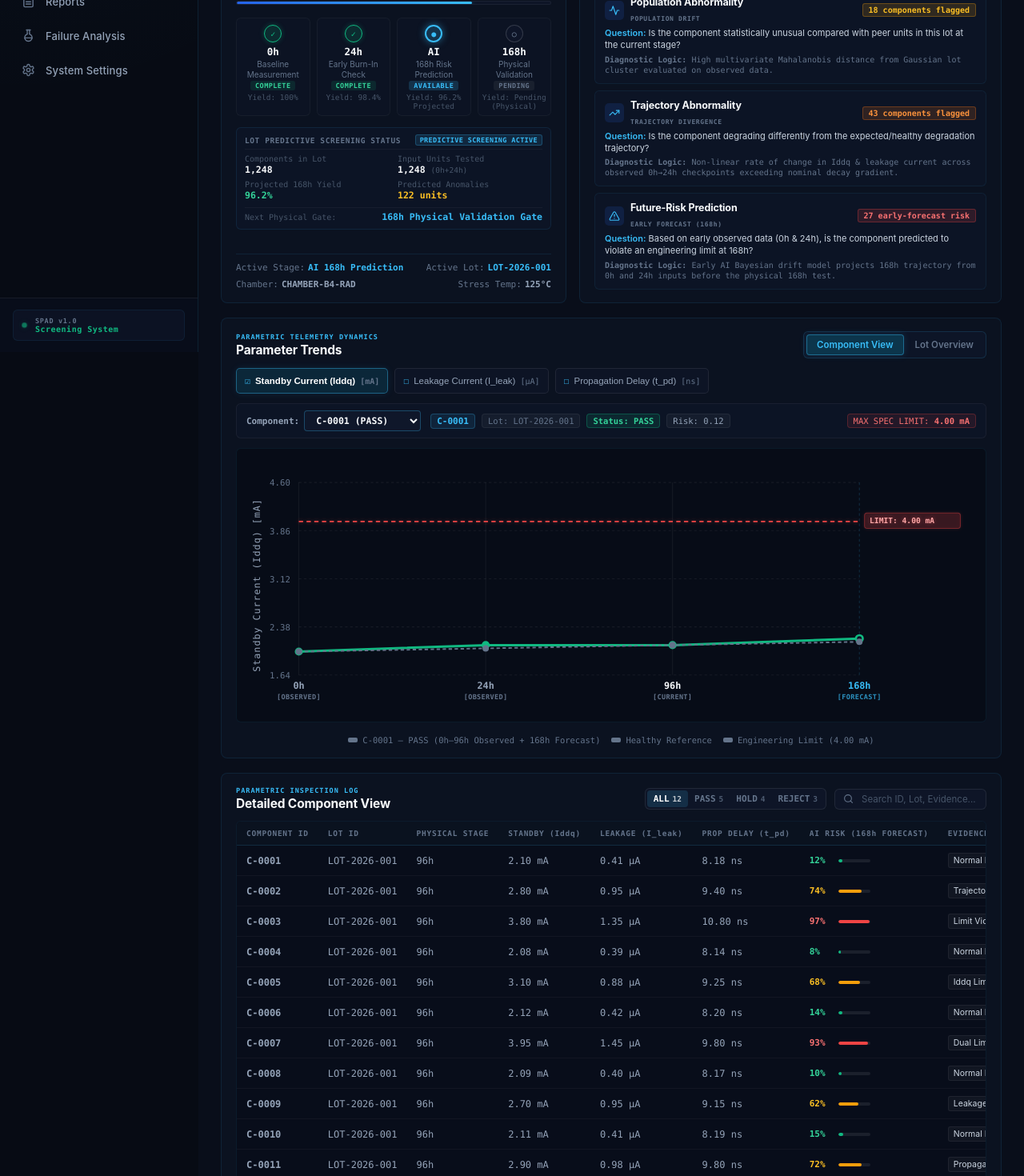
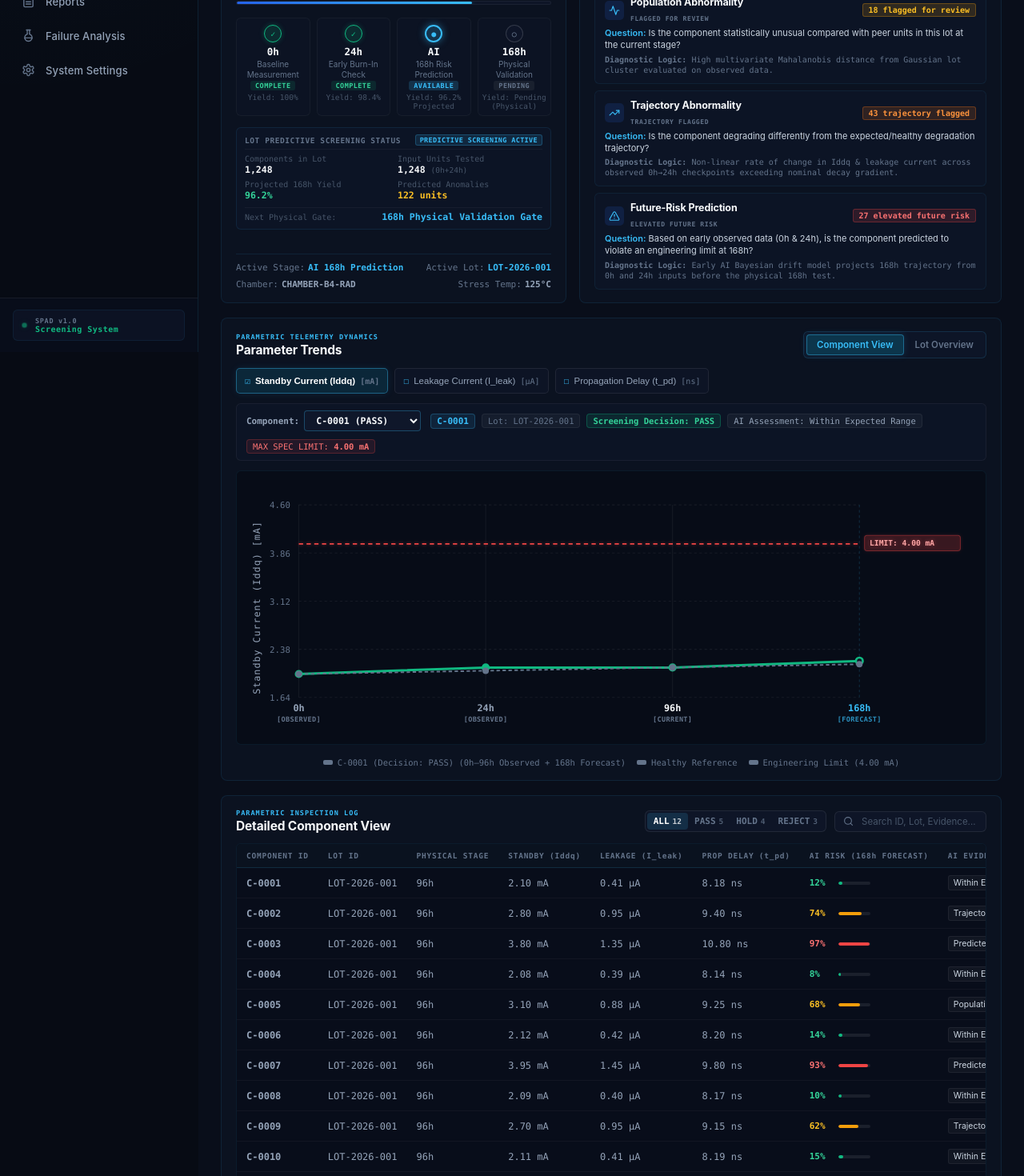
Before and after one commit to mohith-reddy18/SIH26-SPAD, a React (Vite) app: page / in a window 1280 px wide. Shown: the part 360-1830 px from the top of the page at 80% size. Built offline with nearby package versions, Linux system fonts and the light colour scheme.

Commit message:
changing terminology

```diff
--- a/src/components/dashboard/ComponentDetailModal.jsx
+++ b/src/components/dashboard/ComponentDetailModal.jsx
@@ -127,14 +127,14 @@ export default function ComponentDetailModal({
     ? explanation.predictedRiskPercent
     : component.aiRisk || 15;
 
-  let riskCategory = 'LOW RISK';
+  let riskCategory = 'WITHIN EXPECTED RANGE';
   let riskColor = '#10b981';
   if (predictedRisk > 40) {
-    riskCategory = 'MODERATE RISK';
+    riskCategory = 'ELEVATED FUTURE RISK';
     riskColor = '#f59e0b';
   }
   if (predictedRisk > 75) {
-    riskCategory = 'HIGH RISK';
+    riskCategory = 'PREDICTED LIMIT BREACH';
     riskColor = '#ef4444';
   }
 
@@ -223,19 +223,19 @@ export default function ComponentDetailModal({
             </div>
             <div className="spad-modal-meta-item">
               <span className="spad-meta-k">168h Physical Gate:</span>
-              <span className="spad-meta-v text-slate">PENDING (Physical ESS)</span>
+              <span className="spad-meta-v text-slate">PENDING (Physical Validation)</span>
             </div>
           </div>
 
           {/* ============================================================ */}
-          {/* SECTION 1: DETERMINISTIC ENGINEERING DECISION & EVIDENCE     */}
+          {/* SECTION 1: DETERMINISTIC ENGINEERING SCREENING DECISION       */}
           {/* ============================================================ */}
           <section className="spad-modal-section spad-decision-section" aria-labelledby="heading-eng-decision">
             <div className="spad-section-header">
               <div className="spad-section-title-wrap">
-                <span className="spad-section-pill eng-pill">MIL-STD DETERMINISTIC RULE</span>
+                <span className="spad-section-pill eng-pill">MIL-STD SPECIFICATION RULE</span>
                 <h3 id="heading-eng-decision" className="spad-section-title">
-                  Screening Decision &amp; Engineering Evidence
+                  Engineering Screening Decision &amp; Specification Limits
                 </h3>
               </div>
               <div
@@ -256,7 +256,7 @@ export default function ComponentDetailModal({
               </div>
               <p className="spad-decision-rule-sub">
                 Evaluated deterministically across all {engineeringResult.totalParametersCount} parameters against engineering maximum specifications.
-                Rule: 0 limit breaches → PASS, 1 breach → HOLD, 2+ breaches → REJECT.
+                Rule: 0 limit breaches &rarr; PASS, 1 breach &rarr; HOLD, 2+ breaches &rarr; REJECT.
               </p>
             </div>
 
@@ -306,7 +306,74 @@ export default function ComponentDetailModal({
           </section>
 
           {/* ============================================================ */}
-          {/* SECTION 2: AI EXPLAINABILITY — SHAP (MACHINE LEARNING MODEL) */}
+          {/* SECTION 2: AI EVIDENCE & MULTI-MODAL DIAGNOSTICS             */}
+          {/* ============================================================ */}
+          <section className="spad-modal-section spad-ai-evidence-section" aria-labelledby="heading-ai-evidence">
+            <div className="spad-section-header">
+              <div className="spad-section-title-wrap">
+                <span className="spad-section-pill ai-pill">AI MULTI-AXIS DIAGNOSTICS</span>
+                <h3 id="heading-ai-evidence" className="spad-section-title">
+                  AI Evidence &amp; Analytical Anomaly Signals
+                </h3>
+              </div>
+              <div className="spad-ai-disclaimer-badge">
+                AI ASSISTIVE EVIDENCE &bull; NON-DISPOSITIONAL
+              </div>
+            </div>
+
+            <p className="spad-shap-intro-desc">
+              Multi-modal AI models detect statistical distribution anomalies, drift trajectories, and future parametric risk to assist screening engineers.
+            </p>
+
+            <div className="spad-ai-evidence-grid">
+              <div className="spad-ai-evidence-card">
+                <div className="spad-ai-evidence-title-row">
+                  <span className="spad-ai-evidence-k">Population Abnormality</span>
+                  <span className={`spad-ai-status-tag ${component.populationAbnormality ? 'tag-warning' : 'tag-nominal'}`}>
+                    {component.populationAbnormality ? 'Flagged for Review' : 'Within Expected Range'}
+                  </span>
+                </div>
+                <p className="spad-ai-evidence-desc">
+                  {component.populationAbnormality
+                    ? 'Multivariate Mahalanobis distance exceeds Gaussian lot baseline cluster.'
+                    : 'Parametric distribution aligns tightly with nominal peer cohort cluster.'}
+                </p>
+              </div>
+
+              <div className="spad-ai-evidence-card">
+                <div className="spad-ai-evidence-title-row">
+                  <span className="spad-ai-evidence-k">Trajectory Abnormality</span>
+                  <span className={`spad-ai-status-tag ${component.trajectoryAbnormality ? 'tag-warning' : 'tag-nominal'}`}>
+                    {component.trajectoryAbnormality ? 'Abnormal Degradation Detected' : 'Within Expected Trajectory'}
+                  </span>
+                </div>
+                <p className="spad-ai-evidence-desc">
+                  {component.trajectoryAbnormality
+                    ? 'Non-linear rate of change observed across early burn-in intervals.'
+                    : 'Steady degradation gradient conforming to standard physics-of-failure curve.'}
+                </p>
+              </div>
+
+              <div className="spad-ai-evidence-card">
+                <div className="spad-ai-evidence-title-row">
+                  <span className="spad-ai-evidence-k">Future-Risk Prediction</span>
+                  <span className={`spad-ai-status-tag ${predictedRisk > 75 ? 'tag-critical' : predictedRisk > 40 ? 'tag-warning' : 'tag-nominal'}`}>
+                    {predictedRisk > 75 ? 'Predicted Limit Breach' : predictedRisk > 40 ? 'Elevated Future Risk' : 'Within Expected Range'}
+                  </span>
+                </div>
+                <p className="spad-ai-evidence-desc">
+                  {predictedRisk > 75
+                    ? `High probability (${predictedRisk}%) of exceeding engineering limit at 168h.`
+                    : predictedRisk > 40
+                    ? `Moderate probability (${predictedRisk}%) of parameter drift toward specification boundary.`
+                    : `Nominal 168h projection (${predictedRisk}%) well within safety margin.`}
+                </p>
+              </div>
+            </div>
+          </section>
+
+          {/* ============================================================ */}
+          {/* SECTION 3: AI EXPLAINABILITY — SHAP (MACHINE LEARNING MODEL) */}
           {/* ============================================================ */}
           <section className="spad-modal-section spad-shap-section" aria-labelledby="heading-ai-shap">
             <div className="spad-section-header">
--- a/src/components/dashboard/ComponentTable.jsx
+++ b/src/components/dashboard/ComponentTable.jsx
@@ -84,8 +84,8 @@ export default function ComponentTable({ records, onSelectComponent }) {
               <th>LEAKAGE (I_leak)</th>
               <th>PROP DELAY (t_pd)</th>
               <th>AI RISK (168h FORECAST)</th>
-              <th>EVIDENCE DIAGNOSTIC</th>
-              <th>STATUS</th>
+              <th>AI EVIDENCE</th>
+              <th>SCREENING DECISION</th>
             </tr>
           </thead>
           <tbody>
--- a/src/components/dashboard/ParameterTrends.jsx
+++ b/src/components/dashboard/ParameterTrends.jsx
@@ -84,7 +84,7 @@ export default function ParameterTrends({
     activeSeries = [
       {
         id: selectedComponent.id,
-        label: `${selectedComponent.id} — ${selectedStatus}`,
+        label: `${selectedComponent.id} (Decision: ${selectedStatus})`,
         componentId: selectedComponent.id,
         data: compData,
         color: getStatusColor(selectedStatus),
@@ -128,7 +128,7 @@ export default function ParameterTrends({
       const cStatus = calculateComponentStatus(comp.measurements, parameterSpecs);
       return {
         id: comp.id,
-        label: `${comp.id} — ${cStatus}`,
+        label: `${comp.id} (Decision: ${cStatus})`,
         componentId: comp.id,
         data: cData,
         color: getStatusColor(cStatus),
@@ -267,15 +267,10 @@ export default function ParameterTrends({
               <span
                 className={`spad-summary-pill-status status-${selectedStatus.toLowerCase()}`}
               >
-                Status: {selectedStatus}
+                Screening Decision: {selectedStatus}
               </span>
               <span className="spad-summary-pill-risk">
-                Risk:{' '}
-                {typeof selectedComponent.riskScore === 'number'
-                  ? selectedComponent.riskScore.toFixed(2)
-                  : typeof selectedComponent.aiRisk === 'number'
-                  ? (selectedComponent.aiRisk / 100).toFixed(2)
-                  : '0.00'}
+                AI Assessment: {selectedComponent.aiAssessment || (selectedComponent.aiRisk > 75 ? 'Predicted Limit Breach' : selectedComponent.aiRisk > 40 ? 'Elevated Future Risk' : 'Within Expected Range')}
               </span>
             </div>
           </div>
@@ -508,8 +503,12 @@ export default function ParameterTrends({
                 {hoveredPoint.checkpoint} {hoveredPoint.isForecast ? '[AI Prediction]' : '[Observed]'} | {hoveredPoint.paramName}: {hoveredPoint.val} {hoveredPoint.unit}
               </text>
               <text x="10" y="44" fill="#94a3b8" fontSize="9" fontFamily="var(--font-mono)">
-                {hoveredPoint.isForecast ? 'Predicted Limit Status: ' : 'Status: '}
-                <tspan fill={getStatusColor(hoveredPoint.status)} fontWeight="700">{hoveredPoint.status}</tspan>
+                {hoveredPoint.isForecast ? 'AI 168h Assessment: ' : 'Screening Decision: '}
+                <tspan fill={hoveredPoint.isForecast ? '#38bdf8' : getStatusColor(hoveredPoint.status)} fontWeight="700">
+                  {hoveredPoint.isForecast
+                    ? (hoveredPoint.status === 'REJECT' ? 'Predicted Limit Breach' : hoveredPoint.status === 'HOLD' ? 'Elevated Future Risk' : 'Within Expected Range')
+                    : hoveredPoint.status}
+                </tspan>
               </text>
             </g>
           )}
--- a/src/data/mockData.js
+++ b/src/data/mockData.js
@@ -80,7 +80,8 @@ export const mockComponents = [
     populationAbnormality: false,
     trajectoryAbnormality: false,
     futureRiskPrediction: 'Low (<5%)',
-    evidence: 'Normal Baseline',
+    aiAssessment: 'Within Expected Range',
+    evidence: 'Within Expected Range',
     decision: 'PASS',
     status: 'PASS',
     modelExplanation: {
@@ -115,8 +116,9 @@ export const mockComponents = [
     riskScore: 0.74,
     populationAbnormality: true,
     trajectoryAbnormality: true,
-    futureRiskPrediction: 'Elevated (78%)',
-    evidence: 'Trajectory Divergence',
+    futureRiskPrediction: 'Elevated Future Risk (78%)',
+    aiAssessment: 'Elevated Future Risk',
+    evidence: 'Trajectory Flagged (Early Drift)',
     decision: 'HOLD',
     status: 'HOLD',
     modelExplanation: {
@@ -151,8 +153,9 @@ export const mockComponents = [
     riskScore: 0.97,
     populationAbnormality: true,
     trajectoryAbnormality: true,
-    futureRiskPrediction: 'Definite Breach (>99%)',
-    evidence: 'Limit Violation & Drift',
+    futureRiskPrediction: 'Predicted Limit Breach (>99%)',
+    aiAssessment: 'Predicted Limit Breach',
+    evidence: 'Predicted Limit Breach',
     decision: 'REJECT',
     status: 'REJECT',
     modelExplanation: {
@@ -188,7 +191,8 @@ export const mockComponents = [
     populationAbnormality: false,
     trajectoryAbnormality: false,
     futureRiskPrediction: 'Low (<2%)',
-    evidence: 'Normal Baseline',
+    aiAssessment: 'Within Expected Range',
+    evidence: 'Within Expected Range',
     decision: 'PASS',
     status: 'PASS',
     modelExplanation: {
@@ -223,8 +227,9 @@ export const mockComponents = [
     riskScore: 0.68,
     populationAbnormality: true,
     trajectoryAbnormality: false,
-    futureRiskPrediction: 'Moderate (64%)',
-    evidence: 'Iddq Limit Violation',
+    futureRiskPrediction: 'Elevated Future Risk (64%)',
+    aiAssessment: 'Flagged for Review',
+    evidence: 'Population Anomaly (Iddq Drift)',
     decision: 'HOLD',
     status: 'HOLD',
     modelExplanation: {
@@ -260,7 +265,8 @@ export const mockComponents = [
     populationAbnormality: false,
     trajectoryAbnormality: false,
     futureRiskPrediction: 'Low (<5%)',
-    evidence: 'Normal Baseline',
+    aiAssessment: 'Within Expected Range',
+    evidence: 'Within Expected Range',
     decision: 'PASS',
     status: 'PASS',
     modelExplanation: {
@@ -295,8 +301,9 @@ export const mockComponents = [
     riskScore: 0.93,
     populationAbnormality: true,
     trajectoryAbnormality: true,
-    futureRiskPrediction: 'Definite Breach (>98%)',
-    evidence: 'Dual Limit Violation',
+    futureRiskPrediction: 'Predicted Limit Breach (>98%)',
+    aiAssessment: 'Predicted Limit Breach',
+    evidence: 'Predicted Limit Breach (Dual)',
     decision: 'REJECT',
     status: 'REJECT',
     modelExplanation: {
@@ -332,7 +339,8 @@ export const mockComponents = [
     populationAbnormality: false,
     trajectoryAbnormality: false,
     futureRiskPrediction: 'Low (<3%)',
-    evidence: 'Normal Baseline',
+    aiAssessment: 'Within Expected Range',
+    evidence: 'Within Expected Range',
     decision: 'PASS',
     status: 'PASS',
     modelExplanation: {
@@ -367,8 +375,9 @@ export const mockComponents = [
     riskScore: 0.62,
     populationAbnormality: false,
     trajectoryAbnormality: true,
-    futureRiskPrediction: 'Moderate (58%)',
-    evidence: 'Leakage Limit Violation',
+    futureRiskPrediction: 'Elevated Future Risk (58%)',
+    aiAssessment: 'Flagged for Review',
+    evidence: 'Trajectory Flagged (Leakage Drift)',
     decision: 'HOLD',
     status: 'HOLD',
     modelExplanation: {
@@ -404,7 +413,8 @@ export const mockComponents = [
     populationAbnormality: false,
     trajectoryAbnormality: false,
     futureRiskPrediction: 'Low (<5%)',
-    evidence: 'Normal Baseline',
+    aiAssessment: 'Within Expected Range',
+    evidence: 'Within Expected Range',
     decision: 'PASS',
     status: 'PASS',
     modelExplanation: {
@@ -439,8 +449,9 @@ export const mockComponents = [
     riskScore: 0.72,
     populationAbnormality: true,
     trajectoryAbnormality: true,
-    futureRiskPrediction: 'Elevated (75%)',
-    evidence: 'Propagation Delay Limit Violation',
+    futureRiskPrediction: 'Elevated Future Risk (75%)',
+    aiAssessment: 'Elevated Future Risk',
+    evidence: 'Population Anomaly (PropDelay)',
     decision: 'HOLD',
     status: 'HOLD',
     modelExplanation: {
@@ -475,8 +486,9 @@ export const mockComponents = [
     riskScore: 0.99,
     populationAbnormality: true,
     trajectoryAbnormality: true,
-    futureRiskPrediction: 'Catastrophic Defect (>99%)',
-    evidence: 'Catastrophic Degradation',
+    futureRiskPrediction: 'High-Risk Prediction (>99%)',
+    aiAssessment: 'High-Risk Prediction',
+    evidence: 'High-Risk Prediction',
     decision: 'REJECT',
     status: 'REJECT',
     modelExplanation: {
@@ -562,8 +574,8 @@ export const mockEvidencePathways = [
     flaggedCount: 18,
     severity: 'moderate',
     diagnostic: 'High multivariate Mahalanobis distance from Gaussian lot cluster evaluated on observed data.',
-    primaryMetric: '18 components flagged',
-    statusTag: 'POPULATION DRIFT',
+    primaryMetric: '18 flagged for review',
+    statusTag: 'FLAGGED FOR REVIEW',
   },
   {
     id: 'trajectory-abnormality',
@@ -572,8 +584,8 @@ export const mockEvidencePathways = [
     flaggedCount: 43,
     severity: 'high',
     diagnostic: 'Non-linear rate of change in Iddq & leakage current across observed 0h→24h checkpoints exceeding nominal decay gradient.',
-    primaryMetric: '43 components flagged',
-    statusTag: 'TRAJECTORY DIVERGENCE',
+    primaryMetric: '43 trajectory flagged',
+    statusTag: 'TRAJECTORY FLAGGED',
   },
   {
     id: 'future-risk-prediction',
@@ -582,8 +594,8 @@ export const mockEvidencePathways = [
     flaggedCount: 27,
     severity: 'critical',
     diagnostic: 'Early AI Bayesian drift model projects 168h trajectory from 0h and 24h inputs before the physical 168h test.',
-    primaryMetric: '27 early-forecast risk',
-    statusTag: 'EARLY FORECAST (168h)',
+    primaryMetric: '27 elevated future risk',
+    statusTag: 'ELEVATED FUTURE RISK',
   },
 ];
 
--- a/src/pages/ComponentSearch.jsx
+++ b/src/pages/ComponentSearch.jsx
@@ -96,9 +96,9 @@ export default function ComponentSearch({ onNavigateToComponent, initialComponen
                 <th>STANDBY (Iddq)</th>
                 <th>LEAKAGE (I_leak)</th>
                 <th>PROP DELAY (t_pd)</th>
-                <th>LIMIT STATUS</th>
+                <th>ENGINEERING LIMIT STATUS</th>
                 <th>AI RISK (168h FORECAST)</th>
-                <th>DECISION</th>
+                <th>SCREENING DECISION</th>
               </tr>
             </thead>
             <tbody>
--- a/src/pages/Dashboard.css
+++ b/src/pages/Dashboard.css
@@ -1992,6 +1992,94 @@
   border: 1px solid rgba(239, 68, 68, 0.4);
 }
 
+/* AI Analytical Evidence Section */
+.spad-ai-evidence-section {
+  border-color: rgba(56, 189, 248, 0.2);
+  background: rgba(11, 18, 32, 0.65);
+}
+
+.spad-ai-disclaimer-badge {
+  font-size: 9.5px;
+  font-weight: 700;
+  font-family: var(--font-mono);
+  color: #38bdf8;
+  background: rgba(56, 189, 248, 0.08);
+  padding: 3px 8px;
+  border-radius: 4px;
+  border: 1px solid rgba(56, 189, 248, 0.2);
+}
+
+.spad-ai-evidence-grid {
+  display: grid;
+  grid-template-columns: repeat(3, 1fr);
+  gap: 10px;
+}
+
+@media (max-width: 768px) {
+  .spad-ai-evidence-grid {
+    grid-template-columns: 1fr;
+  }
+}
+
+.spad-ai-evidence-card {
+  background: rgba(7, 11, 20, 0.7);
+  border: 1px solid rgba(255, 255, 255, 0.06);
+  border-radius: 6px;
+  padding: 10px 12px;
+  display: flex;
+  flex-direction: column;
+  gap: 6px;
+}
+
+.spad-ai-evidence-title-row {
+  display: flex;
+  flex-direction: column;
+  gap: 4px;
+}
+
+.spad-ai-evidence-k {
+  font-size: 10px;
+  font-weight: 700;
+  color: var(--spad-text-muted);
+  font-family: var(--font-mono);
+  text-transform: uppercase;
+  letter-spacing: 0.05em;
+}
+
+.spad-ai-status-tag {
+  font-size: 10.5px;
+  font-weight: 700;
+  font-family: var(--font-mono);
+  padding: 2px 7px;
+  border-radius: 4px;
+  width: fit-content;
+}
+
+.spad-ai-status-tag.tag-nominal {
+  background: rgba(16, 185, 129, 0.12);
+  color: #34d399;
+  border: 1px solid rgba(16, 185, 129, 0.3);
+}
+
+.spad-ai-status-tag.tag-warning {
+  background: rgba(245, 158, 11, 0.15);
+  color: #fbbf24;
+  border: 1px solid rgba(245, 158, 11, 0.4);
+}
+
+.spad-ai-status-tag.tag-critical {
+  background: rgba(239, 68, 68, 0.15);
+  color: #f87171;
+  border: 1px solid rgba(239, 68, 68, 0.4);
+}
+
+.spad-ai-evidence-desc {
+  font-size: 11px;
+  color: var(--spad-text-secondary);
+  line-height: 1.35;
+  margin: 0;
+}
+
 /* SHAP Explainability Elements */
 .spad-shap-framework-badge {
   font-size: 10px;
```
